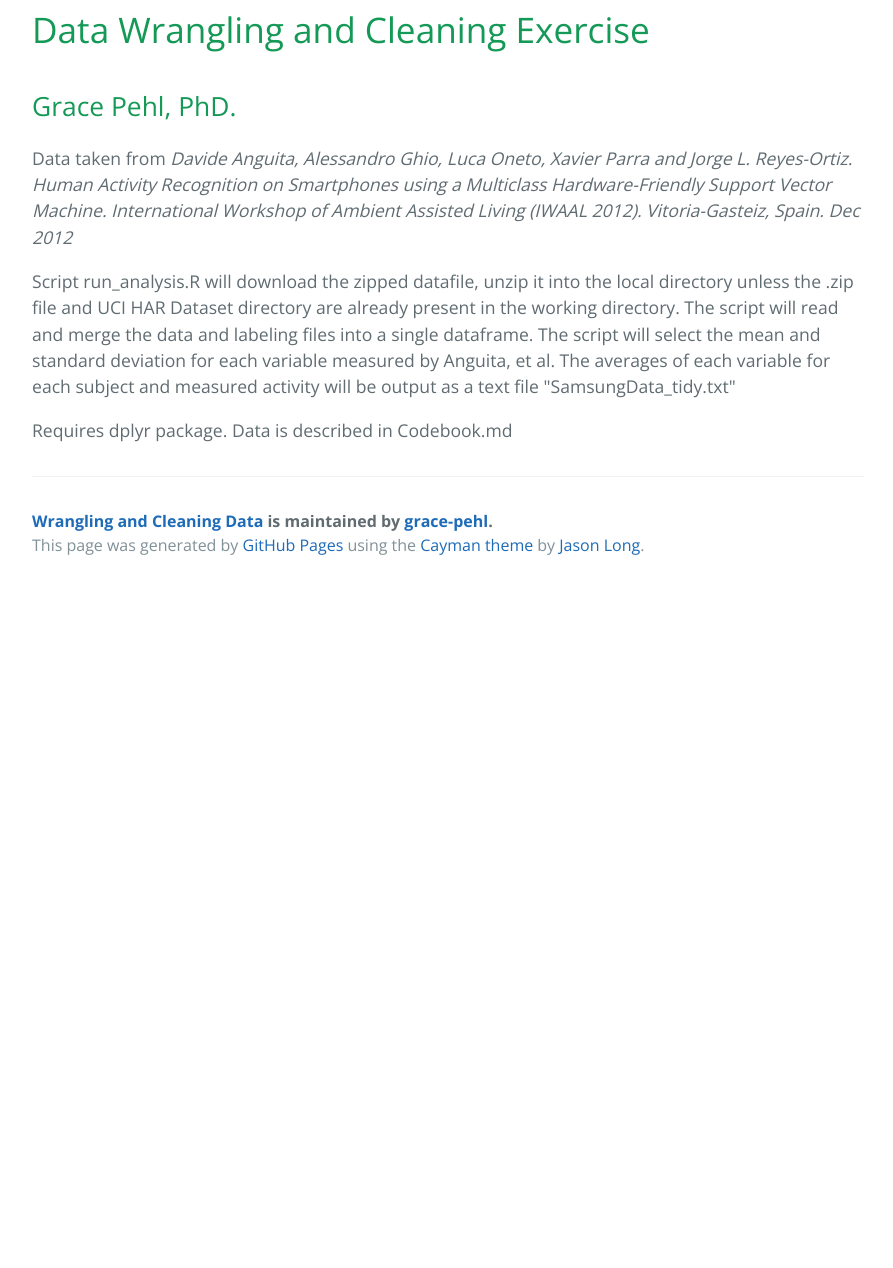
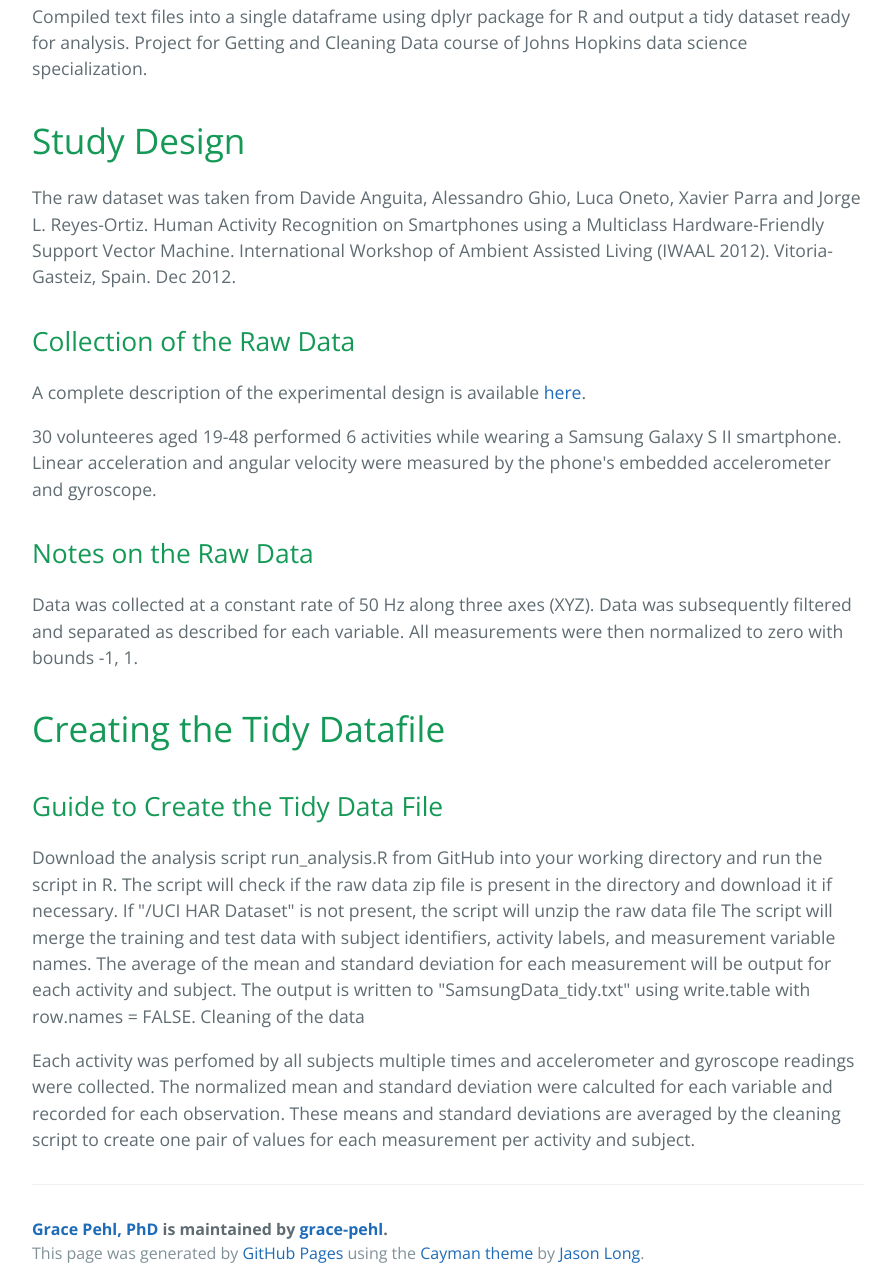
Before and after one commit to grace-pehl/Accelerometer-Tidy, a plain HTML site: page index.html in a window 1280 px wide. Shown: the part 412-1680 px from the top of the page, without its empty margins (192-1085 px from the left). Before the commit the page ends 1001 px from the top, so only its background shows below. Drawn offline with nearby package versions, Linux system fonts and the light colour scheme.

Commit message:
Create gh-pages branch via GitHub

```diff
--- a/index.html
+++ b/index.html
@@ -2,7 +2,7 @@
 <html lang="en-us">
   <head>
     <meta charset="UTF-8">
-    <title>Wrangling and Cleaning Data by grace-pehl</title>
+    <title>Grace Pehl, PhD by grace-pehl</title>
     <meta name="viewport" content="width=device-width, initial-scale=1">
     <link rel="stylesheet" type="text/css" href="stylesheets/normalize.css" media="screen">
     <link href='http://fonts.googleapis.com/css?family=Open+Sans:400,700' rel='stylesheet' type='text/css'>
@@ -11,28 +11,51 @@
   </head>
   <body>
     <section class="page-header">
-      <h1 class="project-name">Wrangling and Cleaning Data</h1>
-      <h2 class="project-tagline">Creating a tidy dataset of accelerometer readings for Coursera Getting &amp; Cleaning Data course</h2>
+      <h1 class="project-name">Grace Pehl, PhD</h1>
+      <h2 class="project-tagline">Creating a tidy dataset of smartphone accelerometer readings</h2>
       <a href="https://github.com/grace-pehl/Accelerometer-Tidy" class="btn">View on GitHub</a>
       <a href="https://github.com/grace-pehl/Accelerometer-Tidy/zipball/master" class="btn">Download .zip</a>
       <a href="https://github.com/grace-pehl/Accelerometer-Tidy/tarball/master" class="btn">Download .tar.gz</a>
     </section>
 
     <section class="main-content">
-      <h1>
-<a id="data-wrangling-and-cleaning-exercise" class="anchor" href="#data-wrangling-and-cleaning-exercise" aria-hidden="true"><span class="octicon octicon-link"></span></a>Data Wrangling and Cleaning Exercise</h1>
+      <p>Compiled text files into a single dataframe using dplyr package for R and output a tidy dataset ready for analysis.  Project for Getting and Cleaning Data course of Johns Hopkins data science specialization.</p>
+
+<h1>
+<a id="study-design" class="anchor" href="#study-design" aria-hidden="true"><span class="octicon octicon-link"></span></a>Study Design</h1>
+
+<p>The raw dataset was taken from Davide Anguita, Alessandro Ghio, Luca Oneto, Xavier Parra and Jorge L. Reyes-Ortiz. Human Activity Recognition on Smartphones using a Multiclass Hardware-Friendly Support Vector Machine. International Workshop of Ambient Assisted Living (IWAAL 2012). Vitoria-Gasteiz, Spain. Dec 2012.</p>
 
 <h2>
-<a id="grace-pehl-phd" class="anchor" href="#grace-pehl-phd" aria-hidden="true"><span class="octicon octicon-link"></span></a>Grace Pehl, PhD.</h2>
+<a id="collection-of-the-raw-data" class="anchor" href="#collection-of-the-raw-data" aria-hidden="true"><span class="octicon octicon-link"></span></a>Collection of the Raw Data</h2>
 
-<p>Data taken from <em>Davide Anguita, Alessandro Ghio, Luca Oneto, Xavier Parra and Jorge L. Reyes-Ortiz. Human Activity Recognition on Smartphones using a Multiclass Hardware-Friendly Support Vector Machine. International Workshop of Ambient Assisted Living (IWAAL 2012). Vitoria-Gasteiz, Spain. Dec 2012</em></p>
+<p>A complete description of the experimental design is available <a href="http://archive.ics.uci.edu/ml/datasets/Human+Activity+Recognition+Using+Smartphones">here</a>.</p>
 
-<p>Script run_analysis.R will download the zipped datafile, unzip it into the local directory unless the .zip file and UCI HAR Dataset directory are already present in the working directory. The script will read and merge the data and labeling files into a single dataframe.  The script will select the mean and standard deviation for each variable measured by Anguita, et al.  The averages of each variable for each subject and measured activity will be output as a text file "SamsungData_tidy.txt" </p>
+<p>30 volunteeres aged 19-48 performed 6 activities while wearing a Samsung Galaxy S II smartphone. Linear acceleration and angular velocity were measured by the phone's embedded accelerometer and gyroscope.</p>
 
-<p>Requires dplyr package.  Data is described in Codebook.md</p>
+<h2>
+<a id="notes-on-the-raw-data" class="anchor" href="#notes-on-the-raw-data" aria-hidden="true"><span class="octicon octicon-link"></span></a>Notes on the Raw Data</h2>
+
+<p>Data was collected at a constant rate of 50 Hz along three axes (XYZ). Data was subsequently filtered and separated as described for each variable. All measurements were then normalized to zero with bounds -1, 1.</p>
+
+<h1>
+<a id="creating-the-tidy-datafile" class="anchor" href="#creating-the-tidy-datafile" aria-hidden="true"><span class="octicon octicon-link"></span></a>Creating the Tidy Datafile</h1>
+
+<h2>
+<a id="guide-to-create-the-tidy-data-file" class="anchor" href="#guide-to-create-the-tidy-data-file" aria-hidden="true"><span class="octicon octicon-link"></span></a>Guide to Create the Tidy Data File</h2>
+
+<p>Download the analysis script run_analysis.R from GitHub into your working directory and run the script in R.
+The script will check if the raw data zip file is present in the directory and download it if necessary.
+If "/UCI HAR Dataset" is not present, the script will unzip the raw data file
+The script will merge the training and test data with subject identifiers, activity labels, and measurement variable names.
+The average of the mean and standard deviation for each measurement will be output for each activity and subject.
+The output is written to "SamsungData_tidy.txt" using write.table with row.names = FALSE.
+Cleaning of the data</p>
+
+<p>Each activity was perfomed by all subjects multiple times and accelerometer and gyroscope readings were collected. The normalized mean and standard deviation were calculted for each variable and recorded for each observation. These means and standard deviations are averaged by the cleaning script to create one pair of values for each measurement per activity and subject.</p>
 
       <footer class="site-footer">
-        <span class="site-footer-owner"><a href="https://github.com/grace-pehl/Accelerometer-Tidy">Wrangling and Cleaning Data</a> is maintained by <a href="https://github.com/grace-pehl">grace-pehl</a>.</span>
+        <span class="site-footer-owner"><a href="https://github.com/grace-pehl/Accelerometer-Tidy">Grace Pehl, PhD</a> is maintained by <a href="https://github.com/grace-pehl">grace-pehl</a>.</span>
 
         <span class="site-footer-credits">This page was generated by <a href="https://pages.github.com">GitHub Pages</a> using the <a href="https://github.com/jasonlong/cayman-theme">Cayman theme</a> by <a href="https://twitter.com/jasonlong">Jason Long</a>.</span>
       </footer>
```
Also changed, not shown: params.json (+1 -1 lines).
